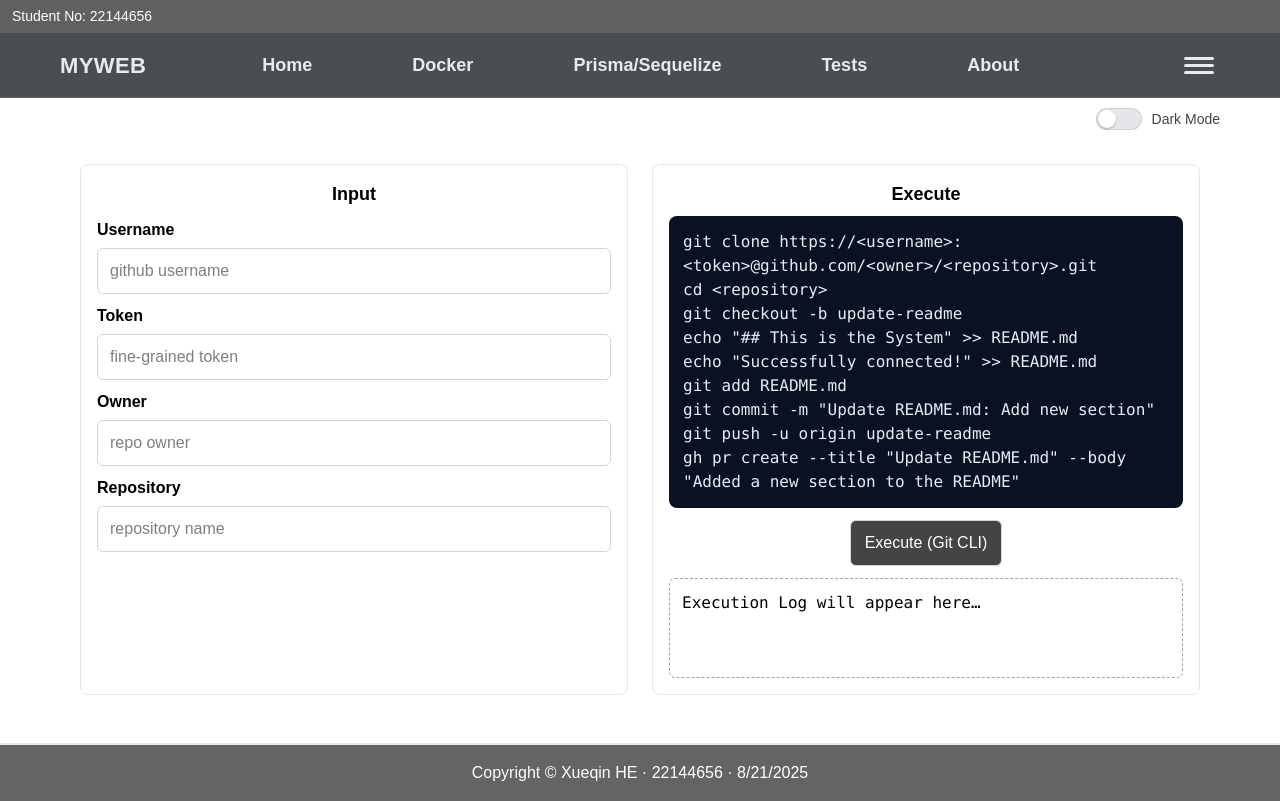
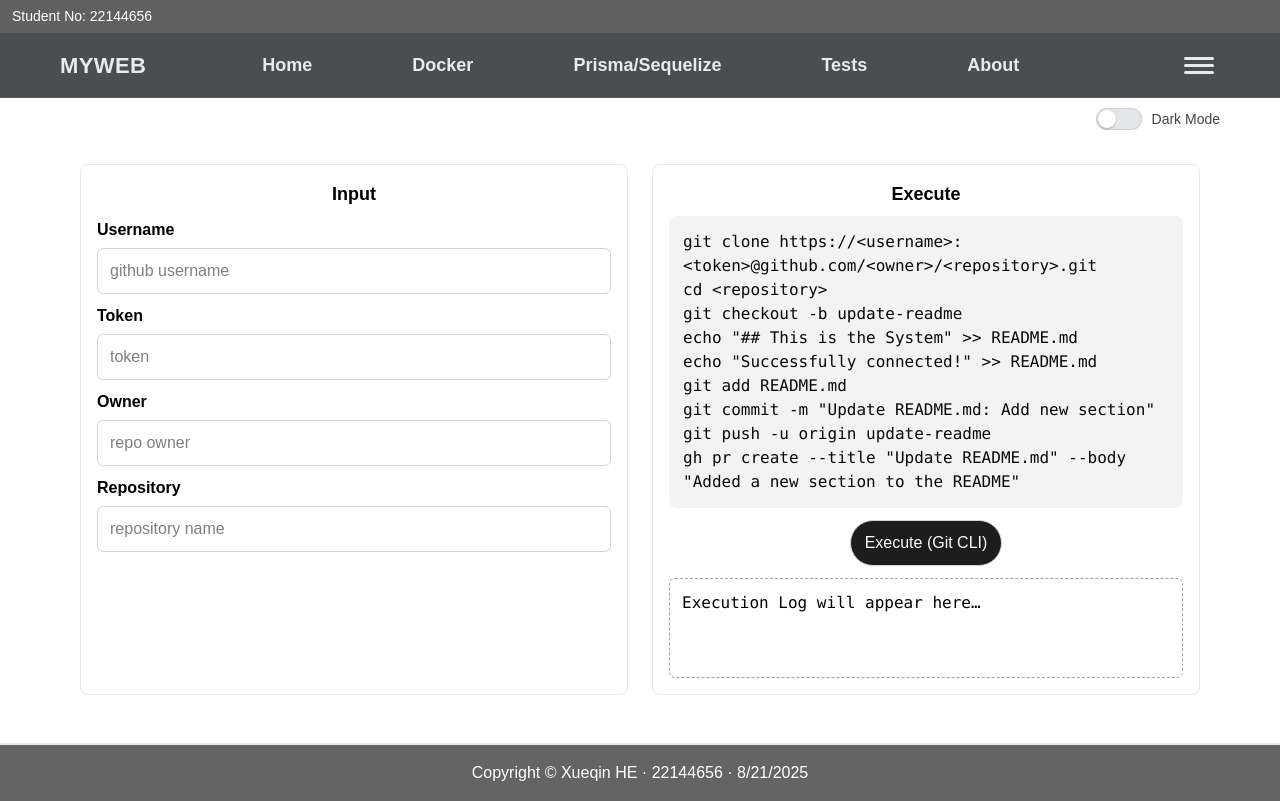
Before and after one commit to Xueqin17/myweb, a Next.js app: page / in a window 1280 px wide. Built offline with nearby package versions, Linux system fonts and the light colour scheme.

Commit message:
Optimize form out and command button

```diff
--- a/app/Components/FormOut/FormOut.module.css
+++ b/app/Components/FormOut/FormOut.module.css
@@ -28,8 +28,8 @@
 .note { color:#6b7280; font-size: 14px; margin-top: 6px; }
 
 .pre {
-   background: #0b1022;
-  color: #e6edf3;
+   background: #f3f3f4;
+  color: #080808;
   border-radius: 8px;
   padding: 14px;
   overflow: auto;
@@ -53,9 +53,9 @@
 .btn {
   padding: 10px 14px;
   border: 1px solid #d1d5db;
-  border-radius: 6px;
-  background: #444;
-  color: #fff;
+  border-radius: 28px;
+  background: #1d1d1d;
+  color: #fefbfb;
   cursor: pointer;
 }
 .btn:disabled {
--- a/app/Components/FormOut/FormOut.tsx
+++ b/app/Components/FormOut/FormOut.tsx
@@ -66,7 +66,7 @@ export default function FormOut() {
           <input
             id="t"
             className={styles.input}
-            placeholder="fine‑grained token "
+            placeholder="token "
             value={form.token}
             onChange={set('token')}
           />
--- a/app/Components/HeaderNav/Actions.tsx
+++ /dev/null
@@ -1,6 +0,0 @@
-/**
- Right execute
- */
-export default function Actions() {
-  return null;
-}
```
